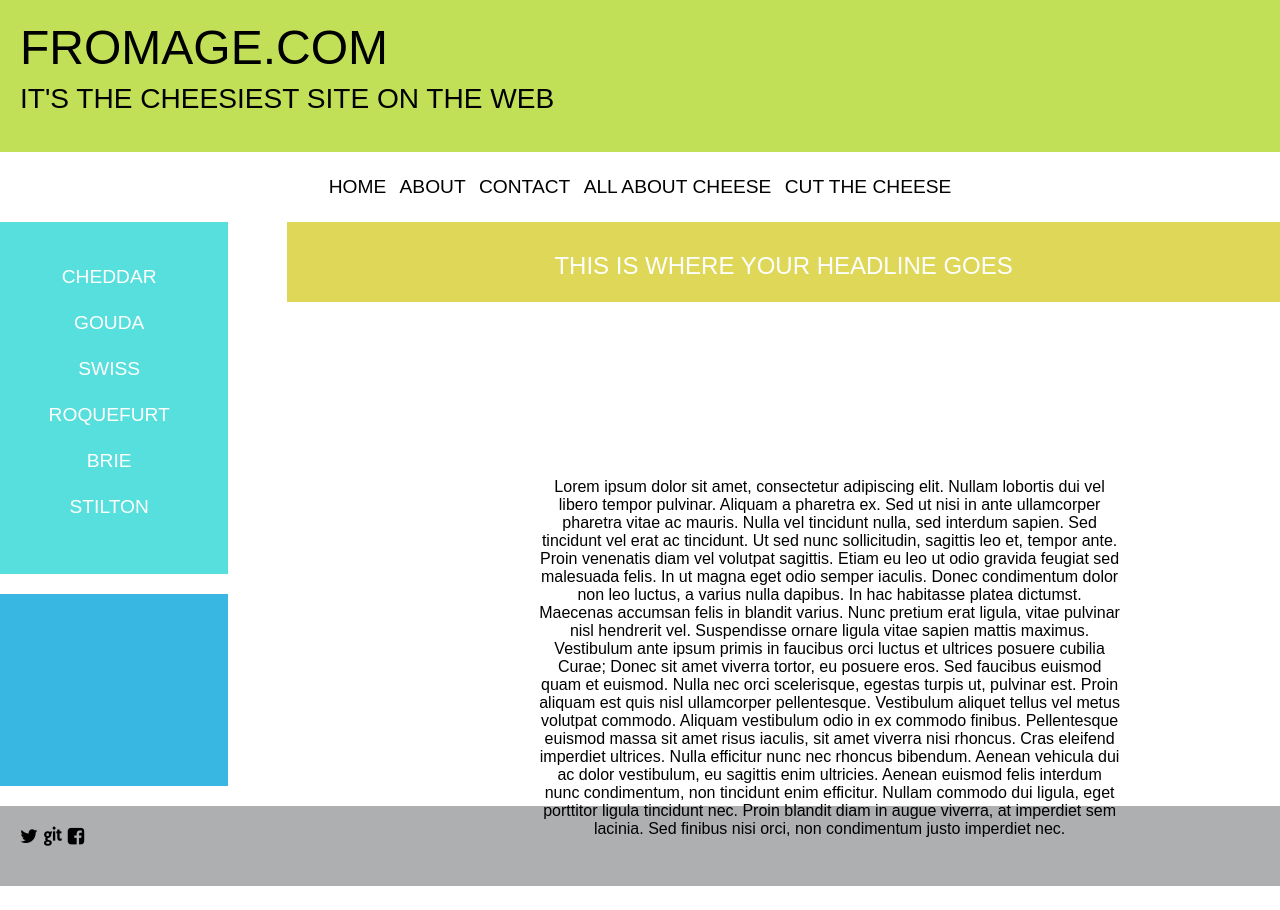
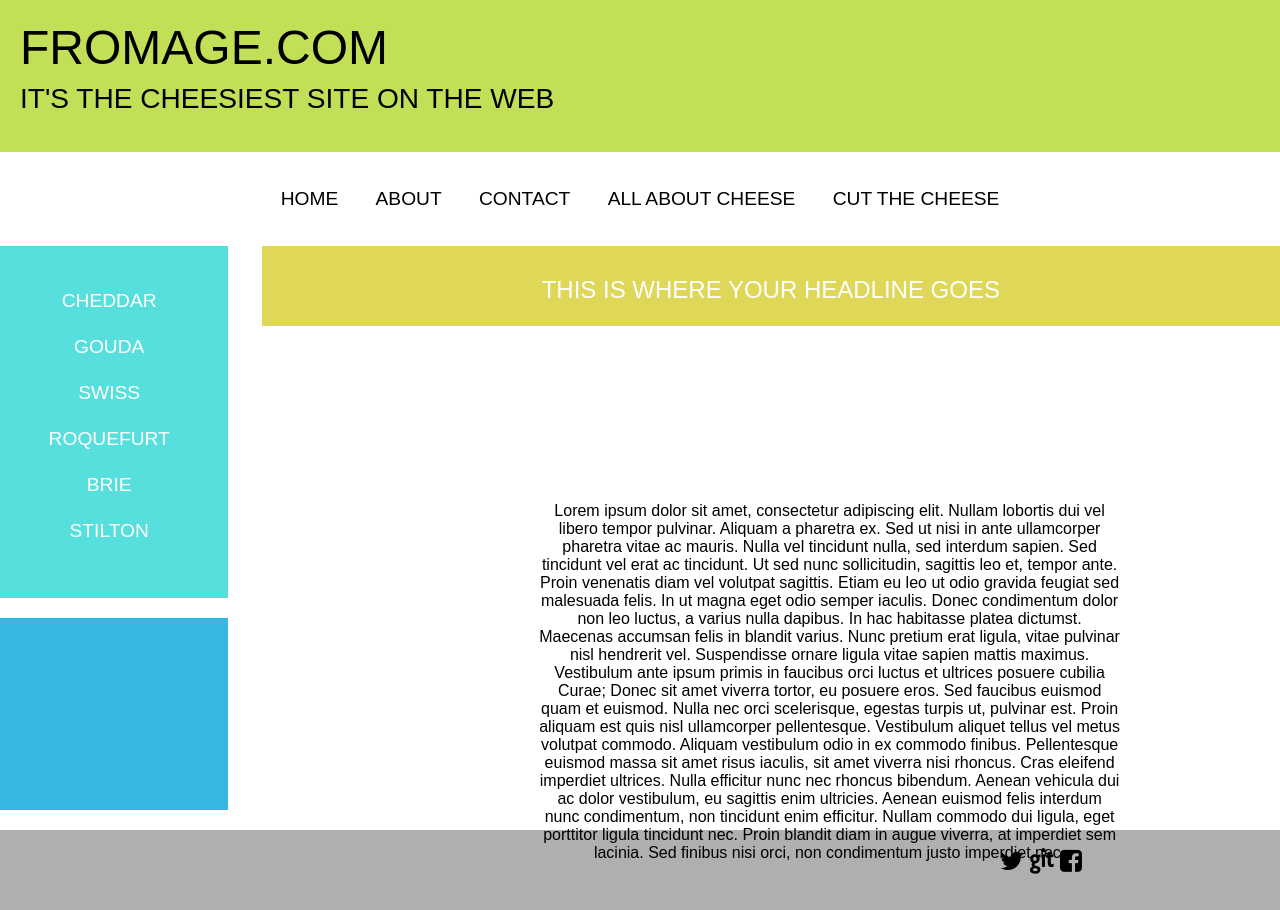
Before and after one commit to TheresaHenderson/week5-mockup-homework, a plain HTML site: page index.html in a window 1280 px wide. Before the commit the page ends 886 px from the top, so only its background shows below. Drawn offline with Linux system fonts and the light colour scheme.

Commit message:
new footer

```diff
--- a/index.html
+++ b/index.html
@@ -55,9 +55,9 @@ Sed faucibus euismod quam et euismod. Nulla nec orci scelerisque, egestas turpis
         </article>
 
 <footer>
-    <i class="fa fa-twitter"></i>
-    <i class="fa fa-git"></i>
-   <i class="fa fa-facebook-square"></i>
+    <i class="fa fa-twitter fa-lg"></i>
+    <i class="fa fa-git fa-lg"></i>
+    <i class="fa fa-facebook-square fa-lg"></i>
 </footer>
 
     </body>
--- a/styles/stylesheet.css
+++ b/styles/stylesheet.css
@@ -97,7 +97,7 @@ nav.topnav
 nav.topnav li
 	{
         display: inline-block;
-        padding: .25rem;
+        padding: 1rem;
 	}
 
 
@@ -148,7 +148,7 @@ div .sectionhead /*mustard heading*/
         font-size: 1rem;
         vertical-align: middle;
         display: inline-block;
-        width: 76%;
+        width: 78%;
         padding: 10px 10px 10px 10px;
         float: right;
         margin-left: 0;
@@ -160,5 +160,5 @@ footer
         background-color: #aeafb1;
         height: 40px;
         clear: both;
-        padding: 20px 20px 20px 20px;
+        padding: 20px 20px 20px 1000px;
     }
```
